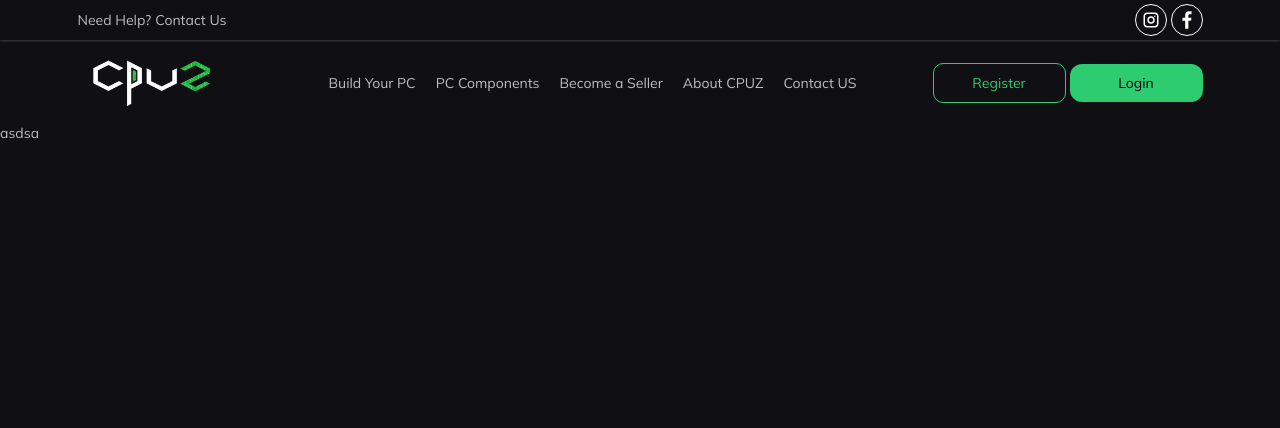
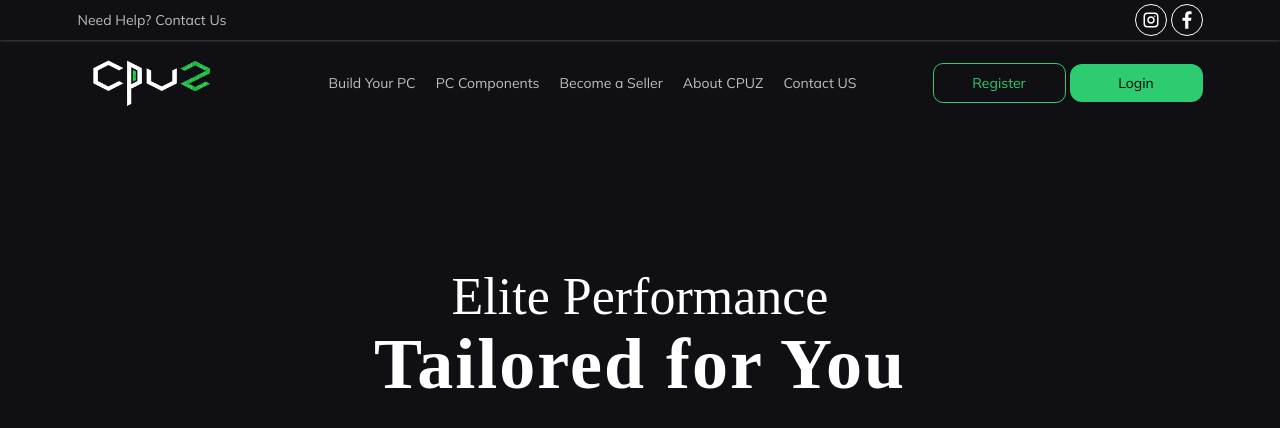
Before and after one commit to Pranij3000/CPUZ, a React (Vite) app: page / in a window 1280 px wide. Shown: the top 428 px of the page. Built offline with nearby package versions, Linux system fonts and the light colour scheme; a web font is replaced by a local one.

Commit message:
banner created

```diff
--- /dev/null
+++ b/client/src/components/backgrounds/BackgroundVideo.jsx
@@ -0,0 +1,3 @@
+export default function BackgroundVideo({ url }) {
+  return <></>;
+}
--- a/client/src/pages/HomePage.jsx
+++ b/client/src/pages/HomePage.jsx
@@ -3,7 +3,7 @@ import BannerVideo from "../sections/BannerVideo";
 export default function Homepage() {
   return (
     <>
-      <BannerVideo />
+      <BannerVideo title="Tailored for You" subTitle="Elite Performance" url="https://www.youtube.com/watch?v=01yMMLuGMRU&ab_channel=InfoFusion2.0" />
     </>
   );
 }
--- a/client/src/sections/BannerVideo.jsx
+++ b/client/src/sections/BannerVideo.jsx
@@ -1,7 +1,24 @@
-export default function BannerVideo() {
+import "./BannerVideo.scss";
+import BackgroundVideo from "../components/backgrounds/BackgroundVideo.jsx";
+
+export default function BannerVideo({ url, title, subTitle }) {
   return (
     <>
-      <p>asdsa</p>
+      <section className="banner py-140">
+        <div className="container">
+          <div className="banner-wrapper">
+            <div className="title text-center">
+              <h1>
+                {subTitle}
+                <span>{title}</span>
+              </h1>
+            </div>
+          </div>
+        </div>
+        <div className="background-video-wrapper">
+          <BackgroundVideo url={url}></BackgroundVideo>
+        </div>
+      </section>
     </>
   );
 }
--- a/client/src/sections/BannerVideo.scss
+++ b/client/src/sections/BannerVideo.scss
@@ -0,0 +1,19 @@
+.banner {
+  position: relative;
+  .background-video-wrapper {
+    position: absolute;
+    left: 0;
+    height: 100%;
+    width: 100%;
+    top: 0;
+    z-index: -1;
+    .video-container {
+      height: 100%;
+      .plyr-react {
+        height: 100%;
+        width: 100%;
+        object-fit: cover;
+      }
+    }
+  }
+}
--- a/client/src/sections/Header.jsx
+++ b/client/src/sections/Header.jsx
@@ -102,7 +102,7 @@ export default function Header() {
             </div>
           </div>
         </div>
-        <Overlay onClick={menuToggle}></Overlay>
+        <Overlay oncl></Overlay>
       </div>
     </>
   );
--- a/client/src/styles/_global.scss
+++ b/client/src/styles/_global.scss
@@ -184,16 +184,22 @@ li {
     font-weight: 300;
     color: var(--white);
     span {
+      display: block;
       font-weight: 700;
       font-size: 7.2rem;
-      color: var(--primary);
+      color: var(--white);
       letter-spacing: 2px;
       line-height: 100%;
     }
   }
-  &.title-white {
+  &.title-primary {
     span {
-      color: var(--white);
+      color: var(--primary);
+    }
+  }
+  &.title-secondary {
+    span {
+      color: var(--secondary);
     }
   }
 }
--- a/package.json
+++ b/package.json
@@ -10,11 +10,14 @@
     "preview": "vite preview"
   },
   "dependencies": {
+    "@types/video.js": "^7.3.58",
     "bootstrap": "^5.3.6",
+    "prop-types": "^15.8.1",
     "react": "^19.1.0",
     "react-dom": "^19.1.0",
     "react-router-dom": "^7.6.1",
-    "sass": "^1.89.0"
+    "sass": "^1.89.0",
+    "video.js": "^8.22.0"
   },
   "devDependencies": {
     "@eslint/js": "^9.25.0",
```
Also changed, not shown: client/src/components/backgrounds/BackgroundVideo.scss (added), 1 other file (tests, documents, lock files or other folders).
